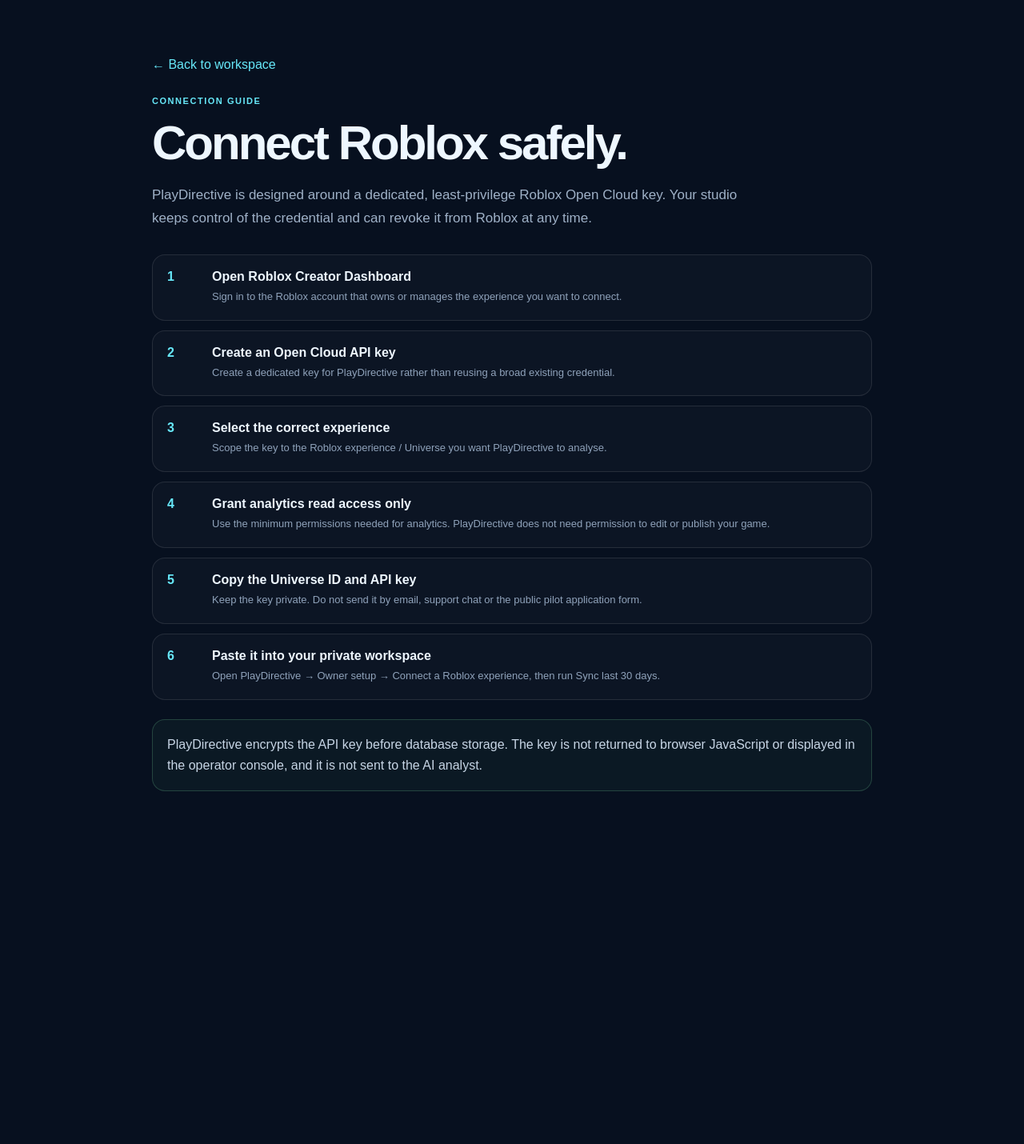
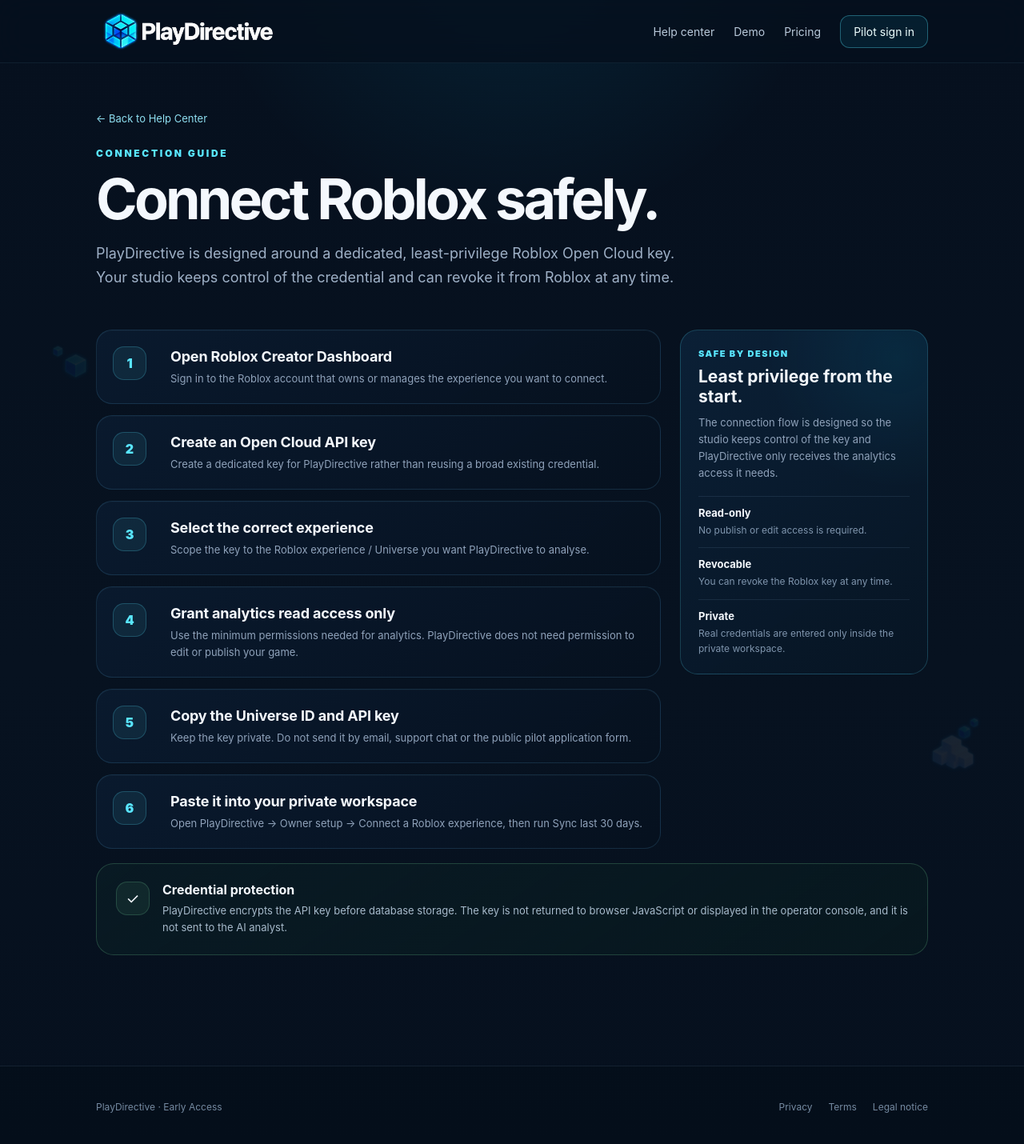
Before and after one commit to danielwauer-maker/roblox-decision-engine, a Next.js app in the folder apps/web/: page /help/roblox-connection in a window 1280 px wide. Shown: the top 1430 px of the page at 80% size. Before the commit the page ends 1079 px from the top, so only its background shows below. Built offline with nearby package versions, Linux system fonts and the light colour scheme.

Commit message:
Polish Roblox connection help guide

```diff
--- a/apps/web/app/help/roblox-connection/page.tsx
+++ b/apps/web/app/help/roblox-connection/page.tsx
@@ -9,15 +9,81 @@ export default function RobloxConnectionHelpPage() {
   ];
 
   return (
-    <main style={{ minHeight: "100vh", background: "#07101f", color: "#eef7ff", fontFamily: "Arial, sans-serif" }}>
-      <section style={{ maxWidth: 900, margin: "0 auto", padding: "72px 22px 90px" }}>
-        <a href="/app/workspace" style={{ color: "#67e8f9", textDecoration: "none" }}>← Back to workspace</a>
-        <div style={{ marginTop: 30, color: "#67e8f9", fontSize: 11, fontWeight: 800, letterSpacing: ".14em", textTransform: "uppercase" }}>Connection guide</div>
-        <h1 style={{ margin: "12px 0 0", fontSize: "clamp(40px,8vw,60px)", letterSpacing: "-.05em" }}>Connect Roblox safely.</h1>
-        <p style={{ maxWidth: 760, color: "#9fb1c7", fontSize: 17, lineHeight: 1.7 }}>PlayDirective is designed around a dedicated, least-privilege Roblox Open Cloud key. Your studio keeps control of the credential and can revoke it from Roblox at any time.</p>
-        <div style={{ marginTop: 30, display: "grid", gap: 12 }}>{steps.map(([id,title,copy]) => <article key={id} style={{ display: "grid", gridTemplateColumns: "42px minmax(0,1fr)", gap: 14, border: "1px solid rgba(255,255,255,.1)", borderRadius: 16, padding: 18, background: "rgba(255,255,255,.025)" }}><div style={{ color: "#67e8f9", fontWeight: 900 }}>{id}</div><div><strong>{title}</strong><p style={{ margin: "6px 0 0", color: "#8fa2ba", lineHeight: 1.6, fontSize: 13 }}>{copy}</p></div></article>)}</div>
-        <div style={{ marginTop: 24, border: "1px solid rgba(134,239,172,.2)", background: "rgba(134,239,172,.04)", borderRadius: 16, padding: 18, color: "#c7d5e5", lineHeight: 1.65 }}>PlayDirective encrypts the API key before database storage. The key is not returned to browser JavaScript or displayed in the operator console, and it is not sent to the AI analyst.</div>
+    <main className="guide-shell">
+      <style>{`
+        :root{color-scheme:dark}
+        body{margin:0;background:#06101e}
+        .guide-shell{--cyan:#59e6ff;--muted:#93a9c2;--white:#f4f8fd;min-height:100vh;background:radial-gradient(circle at 50% -8%,rgba(0,202,255,.11),transparent 24%),linear-gradient(180deg,#06101e,#071220 58%,#06101e);color:var(--white);font-family:Inter,ui-sans-serif,system-ui,-apple-system,BlinkMacSystemFont,"Segoe UI",sans-serif;position:relative;overflow:hidden}
+        .guide-shell *{box-sizing:border-box}.guide-shell a{color:inherit;text-decoration:none}.wrap{width:min(1040px,calc(100% - 40px));margin:0 auto;position:relative}
+        .header{position:sticky;top:0;z-index:30;background:rgba(6,16,30,.82);backdrop-filter:blur(18px);border-bottom:1px solid rgba(125,211,252,.08)}
+        .header-inner{height:78px;display:flex;align-items:center;justify-content:space-between;gap:22px}.brand-logo{width:230px;height:auto;display:block}.nav{display:flex;align-items:center;gap:24px;font-size:14px;color:#b9c9da}.nav a:hover{color:white}.nav-cta{padding:11px 16px;border:1px solid rgba(89,230,255,.34);border-radius:12px;background:rgba(24,211,246,.08);color:#efffff!important}
+        .hero{padding:58px 0 26px}.back-link{display:inline-flex;align-items:center;gap:8px;color:#8fdff1!important;font-size:13px;margin-bottom:28px}.eyebrow{font-size:12px;letter-spacing:.22em;text-transform:uppercase;font-weight:900;color:var(--cyan)}.hero h1{font-size:clamp(48px,5.5vw,70px);line-height:.98;letter-spacing:-.055em;margin:16px 0 18px;max-width:780px}.hero-copy{font-size:18px;line-height:1.67;color:#9fb1c7;max-width:760px;margin:0}
+        .guide-section{padding:24px 0 28px}.guide-grid{display:grid;grid-template-columns:minmax(0,1fr) 310px;gap:24px;align-items:start}.steps{display:grid;gap:14px}.step{display:grid;grid-template-columns:56px minmax(0,1fr);gap:16px;align-items:start;border:1px solid rgba(91,169,217,.17);background:linear-gradient(145deg,rgba(10,27,47,.95),rgba(6,17,31,.98));border-radius:20px;padding:20px;box-shadow:inset 0 1px 0 rgba(255,255,255,.02)}.step-num{width:42px;height:42px;border-radius:14px;display:flex;align-items:center;justify-content:center;background:rgba(89,230,255,.08);border:1px solid rgba(89,230,255,.22);color:var(--cyan);font-weight:900}.step h2{font-size:18px;margin:2px 0 7px;letter-spacing:-.01em}.step p{margin:0;color:#8fa2ba;line-height:1.62;font-size:13px}
+        .side-card{position:sticky;top:102px;border:1px solid rgba(89,230,255,.2);background:radial-gradient(circle at 88% 8%,rgba(0,198,255,.08),transparent 34%),linear-gradient(145deg,rgba(11,33,55,.96),rgba(7,21,36,.98));border-radius:22px;padding:22px}.side-card .kicker{font-size:11px;letter-spacing:.14em;text-transform:uppercase;color:var(--cyan);font-weight:900}.side-card h3{font-size:21px;margin:9px 0 10px}.side-card p{margin:0;color:#8fa2ba;font-size:13px;line-height:1.62}.side-list{display:grid;gap:12px;margin-top:18px}.side-item{padding-top:12px;border-top:1px solid rgba(132,173,205,.13)}.side-item b{display:block;font-size:13px;margin-bottom:5px}.side-item span{display:block;color:#7f95ad;font-size:12px;line-height:1.55}
+        .security{margin:18px 0 58px;border:1px solid rgba(134,239,172,.2);background:linear-gradient(145deg,rgba(16,49,47,.28),rgba(8,27,31,.68));border-radius:22px;padding:22px 24px;display:grid;grid-template-columns:auto 1fr;gap:16px;align-items:start}.security-icon{width:42px;height:42px;border-radius:14px;display:flex;align-items:center;justify-content:center;background:rgba(134,239,172,.07);border:1px solid rgba(134,239,172,.18);font-size:19px}.security strong{display:block;margin-bottom:6px}.security p{margin:0;color:#a7bacb;line-height:1.65;font-size:13px}
+        .footer{margin-top:52px;border-top:1px solid rgba(132,173,205,.12);background:rgba(4,12,23,.42)}.footer-inner{min-height:102px;display:flex;align-items:center;justify-content:space-between;gap:24px;color:#758aa1;font-size:12px}.footer-links{display:flex;gap:20px}.footer a:hover{color:#dfefff}
+        .deco{position:absolute;pointer-events:none;opacity:.08;filter:drop-shadow(0 12px 24px rgba(0,191,255,.12));z-index:0}.deco-1{width:70px;left:4%;top:29%}.deco-2{width:104px;right:3%;top:62%}.guide-shell>header,.guide-shell>section,.guide-shell>footer{position:relative;z-index:1}
+        @media(max-width:920px){.nav>a:not(.nav-cta){display:none}.guide-grid{grid-template-columns:1fr}.side-card{position:static}.hero{padding-top:46px}.deco{opacity:.045}}
+        @media(max-width:560px){.wrap{width:calc(100% - 24px)}.header-inner{height:68px}.brand-logo{width:168px}.nav-cta{font-size:12px;padding:10px 12px}.hero{padding:36px 0 20px}.hero h1{font-size:44px}.hero-copy{font-size:16px}.step{grid-template-columns:46px 1fr;padding:17px}.step-num{width:38px;height:38px}.security{grid-template-columns:1fr;padding:19px}.footer-inner{align-items:flex-start;flex-direction:column;justify-content:center;padding:26px 0}.footer-links{flex-wrap:wrap}.deco{display:none}}
+      `}</style>
+
+      <img className="deco deco-1" src="/brand/playdirective/deco-cubes.png" alt="" aria-hidden="true" />
+      <img className="deco deco-2" src="/brand/playdirective/deco-cloud.png" alt="" aria-hidden="true" />
+
+      <header className="header">
+        <div className="wrap header-inner">
+          <a href="/" aria-label="PlayDirective home"><img className="brand-logo" src="/brand/playdirective/logo.png" alt="PlayDirective" /></a>
+          <nav className="nav" aria-label="Primary navigation">
+            <a href="/help">Help center</a>
+            <a href="/demo">Demo</a>
+            <a href="/pricing">Pricing</a>
+            <a className="nav-cta" href="/app/login">Pilot sign in</a>
+          </nav>
+        </div>
+      </header>
+
+      <section className="hero wrap">
+        <a className="back-link" href="/help">← Back to Help Center</a>
+        <div className="eyebrow">Connection guide</div>
+        <h1>Connect Roblox safely.</h1>
+        <p className="hero-copy">PlayDirective is designed around a dedicated, least-privilege Roblox Open Cloud key. Your studio keeps control of the credential and can revoke it from Roblox at any time.</p>
       </section>
+
+      <section className="guide-section wrap">
+        <div className="guide-grid">
+          <div className="steps">
+            {steps.map(([id,title,copy]) => (
+              <article className="step" key={id}>
+                <div className="step-num">{id}</div>
+                <div><h2>{title}</h2><p>{copy}</p></div>
+              </article>
+            ))}
+          </div>
+
+          <aside className="side-card">
+            <div className="kicker">Safe by design</div>
+            <h3>Least privilege from the start.</h3>
+            <p>The connection flow is designed so the studio keeps control of the key and PlayDirective only receives the analytics access it needs.</p>
+            <div className="side-list">
+              <div className="side-item"><b>Read-only</b><span>No publish or edit access is required.</span></div>
+              <div className="side-item"><b>Revocable</b><span>You can revoke the Roblox key at any time.</span></div>
+              <div className="side-item"><b>Private</b><span>Real credentials are entered only inside the private workspace.</span></div>
+            </div>
+          </aside>
+        </div>
+
+        <div className="security">
+          <div className="security-icon">✓</div>
+          <div><strong>Credential protection</strong><p>PlayDirective encrypts the API key before database storage. The key is not returned to browser JavaScript or displayed in the operator console, and it is not sent to the AI analyst.</p></div>
+        </div>
+      </section>
+
+      <footer className="footer">
+        <div className="wrap footer-inner">
+          <span>PlayDirective · Early Access</span>
+          <div className="footer-links"><a href="/privacy">Privacy</a><a href="/terms">Terms</a><a href="/legal">Legal notice</a></div>
+        </div>
+      </footer>
     </main>
   );
 }
```
